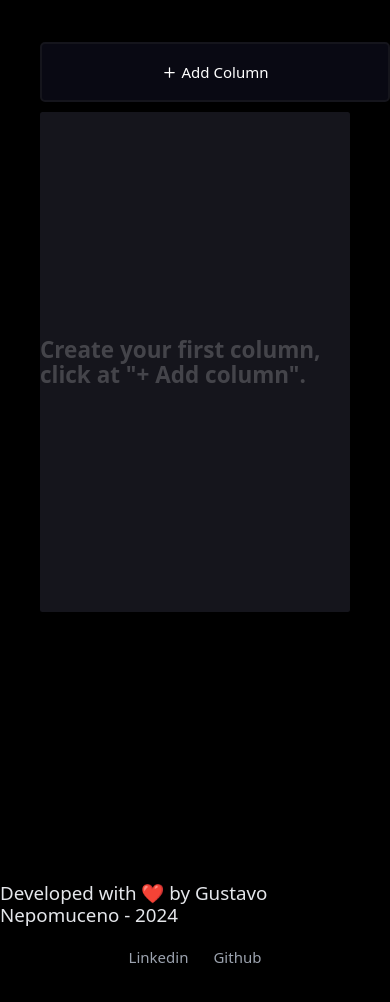
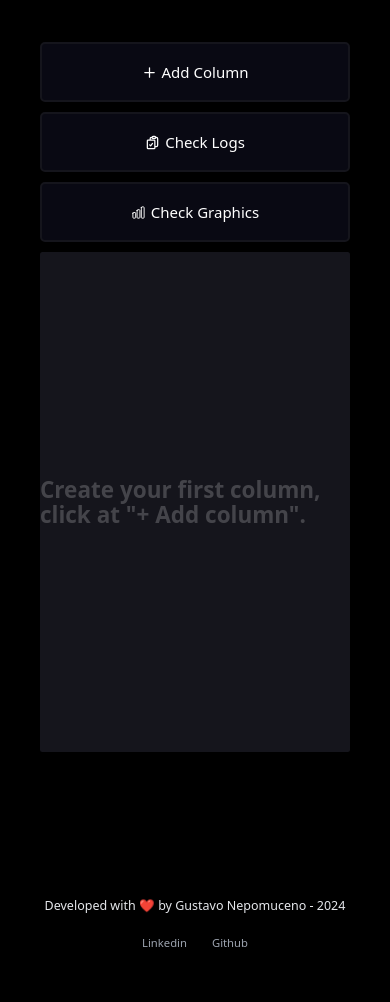
Before and after one commit to Gustavonn07/Kanban-DnD, a React (Vite) app: page / in a window 390 px wide. Built offline with nearby package versions, Linux system fonts and the light colour scheme.

Commit message:
add: adicionando responsivo

```diff
--- a/src/components/Kanban_Board.tsx
+++ b/src/components/Kanban_Board.tsx
@@ -104,7 +104,7 @@ function Kanban_Board() {
         sensors={sensors}
       >
         <div className="m-auto flex flex-col justify-start gap-4 min-h-[90vh] w-full">
-          <div className="flex gap-4">
+          <div className="flex sm:flex-row flex-col gap-4">
             <Button
               handler={() => open('column')}
             >
@@ -127,7 +127,7 @@ function Kanban_Board() {
             </Button>
           </div>
 
-          <div className="flex gap-4">
+          <div className="flex sm:flex-row flex-col gap-4">
             <SortableContext items={columnsId}>
               {columns.length !== 0 ? columns.map((col) => (
                 <div key={col.id}>
@@ -200,7 +200,7 @@ function Kanban_Board() {
       {openModal === 'column' &&
         <Kanban_Modal
           setOpenModal={() => close()}
-          classDiv="w-1/4 h-1/3 -translate-y-3/4"
+          classDiv="md:w-1/4 sm:w-1/2 w-2/3 h-1/3 -translate-y-3/4"
         >
           <div className="flex flex-col w-full h-full justify-center px-12 gap-10">
             <label
--- a/src/components/Kanban_Column.tsx
+++ b/src/components/Kanban_Column.tsx
@@ -153,7 +153,7 @@ function Kanban_Column({ column, deleteColumn, updateColumn, tasks, deleteTask,
             ref={setNodeRef}
             style={style}
             id={`${column.id}`}
-            className="bg-columnBackgroundColor w-[35rem] min-w-[35rem] h-[50rem] max-h-[50rem] rounded-md flex flex-col"
+            className="bg-columnBackgroundColor sm:w-[35rem] min-w-[25rem] h-[50rem] max-h-[50rem] rounded-md flex flex-col"
         >
             <Column_Title
                 editMode={editMode}
--- a/src/components/Kanban_Create.tsx
+++ b/src/components/Kanban_Create.tsx
@@ -46,8 +46,11 @@ function Kanban_Create({ column, createTask, setTasksPerMonth, months, tasks, se
     };
 
     return (
-        <Kanban_Modal setOpenModal={setOpenModal}>
-            <form className="grid grid-cols-2 w-full gap-y-10 gap-x-32 px-32 py-16">
+        <Kanban_Modal
+            setOpenModal={setOpenModal}
+            classDiv="sm:h-10/12 self-center"
+        >
+            <form className="grid sm:grid-cols-2 grid-cols-1 overflow-y-scroll w-full lg:gap-y-10 lg:gap-x-32 lg:px-32 lg:py-16 gap-y-2.5 gap-x-8 px-8 py-4">
                 {inputs.map((input, index) => (
                     <Form_Input
                         key={index}
@@ -70,7 +73,7 @@ function Kanban_Create({ column, createTask, setTasksPerMonth, months, tasks, se
                 />
             </form>
 
-            <div className="absolute right-32 bottom-20 flex gap-10">
+            <div className="md:absolute pl-8 md:p-0 right-32 lg:bottom-20 bottom-10 flex gap-10">
                 <button
                     className="mt-auto flex gap-2 items-center border-gray-200 border-2 rounded-md py-4 justify-center w-64 hover:bg-rose-500 hover:border-rose-500 hover:text-gray-200 active:bg-black duration-150 text-xl font-semibold stroke-2"
                     onClick={() => setOpenModal(false)}
--- a/src/components/Kanban_Graphics.tsx
+++ b/src/components/Kanban_Graphics.tsx
@@ -27,9 +27,10 @@ function Kanban_Graphics({ setOpenGraphicsModal, columns, tasks, tasksPerMonth,
     return (
         <Kanban_Modal
             setOpenModal={setOpenGraphicsModal}
+            classDiv="sm:w-10/12 w-full"
         >
-            <ul className="flex gap-5 px-5 overflow-hidden items-center h-full">
-                <li className="w-1/2 h-5/6">
+            <ul className="flex gap-5 px-5 sm:overflow-hidden overflow-auto items-center h-full">
+                <li className="w-1/2 min-w-[30rem] h-5/6">
                 <h2 className="flex justify-center items-center w-full py-3 text-4xl font-semibold">Tasks per columns</h2>
                     <Chart_Pie
                         labels={pieLabels}
@@ -37,7 +38,7 @@ function Kanban_Graphics({ setOpenGraphicsModal, columns, tasks, tasksPerMonth,
                         colors={colors}
                     />
                 </li>
-                <li className="w-1/2 h-5/6 flex flex-col justify-between items-center bg-gray-200 rounded-md p-8 shadow-xl shadow-[#00000090]">
+                <li className="w-1/2 min-w-[30rem] h-5/6 flex flex-col justify-between items-center bg-gray-200 rounded-md p-8 shadow-xl shadow-[#00000090]">
                     <h2 className="flex justify-center items-center w-full text-4xl text-mainBackgroundColor font-semibold">Tasks per month</h2>
                     <Chart_Bar
                         labels={months}
--- a/src/components/Kanban_Logs.tsx
+++ b/src/components/Kanban_Logs.tsx
@@ -31,7 +31,7 @@ function Log_Container({ log, columns, index }: PropsContainer) {
 
     return (
         <li
-            className={twMerge('p-2 rounded relative shadow-md shadow-[#00000060] w-full max-w-full min-h-[6rem] text-columnBackgroundColor font-medium flex justify-start items-center gap-2 text-2xl ', logStyles[log.type][0] || 'bg-white text-black')}
+            className={twMerge('p-2 rounded relative shadow-md shadow-[#00000060] w-full max-w-full min-h-[6rem] text-columnBackgroundColor font-medium flex justify-start items-center gap-2 md:text-2xl sm:text-lg text-xs', logStyles[log.type][0] || 'bg-white text-black')}
         >
             <span className="absolute top-1 left-3 text-base text-gray-500">
                 {log.date}
@@ -96,12 +96,12 @@ function Kanban_Logs({ setOpenLogModal, logs, columns, deleteLogs }: Props) {
                     e.preventDefault();
                     open("deleteLog");
                     }}
-                    className="absolute right-10 bottom-10 flex gap-2 items-center border-gray-200 border-2 rounded-md py-4 justify-center w-64 hover:bg-rose-500 hover:border-rose-500 hover:text-gray-200 active:bg-black duration-150 text-xl font-semibold stroke-2"
+                    className="absolute z-50 bg-mainBackgroundColor right-10 bottom-10 flex gap-2 items-center border-gray-200 border-2 rounded-md py-4 justify-center w-64 hover:bg-rose-500 hover:border-rose-500 hover:text-gray-200 active:bg-black duration-150 text-xl font-semibold stroke-2"
                 >
                     Delete all logs
                 </button>
 
-                <ul className="flex flex-col gap-6 overflow-y-auto h-full w-3/4 p-10">
+                <ul className="flex flex-col gap-6 overflow-y-auto h-full md:w-3/4 w-full p-10">
                     {
                         logs.map((log, index) => (
                             <Log_Container
--- a/src/components/Kanban_Modal.tsx
+++ b/src/components/Kanban_Modal.tsx
@@ -13,11 +13,11 @@ function Kanban_Modal({ setOpenModal, children, classDiv }: Props) {
     return (
         <section
             onClick={() => setOpenModal(false)}
-            className="absolute cursor-default z-[100] left-0 top-0 w-full h-screen flex justify-center items-center bg-[#00000080]"
+            className="fixed cursor-default z-[100] left-0 top-0 w-full h-screen flex justify-center items-center bg-[#00000080]"
         >
             <div
                 onClick={(e) => e.stopPropagation()}
-                className={twMerge("w-10/12 relative stroke-2 h-[90%] rounded shadow-md shadow-[#00000060] bg-slate-900", classDiv)}
+                className={twMerge("w-10/12 relative stroke-2 h-[90%] overflow-y-auto rounded shadow-md shadow-[#00000060] bg-slate-900", classDiv)}
             >
                 <button
                     onClick={() => setOpenModal(false)}
--- a/src/components/geral.Button.tsx
+++ b/src/components/geral.Button.tsx
@@ -12,7 +12,7 @@ function Button({ handler, children, classButton }: Props) {
   return (
     <button
       onClick={handler}
-      className={twMerge("h-[6rem] w-[35rem] min-w-[35rem] justify-center items-center stroke-2 text-2xl cursor-pointer rounded-lg bg-mainBackgroundColor border-2 border-columnBackgroundColor ring-violet-500 hover:ring-2 duration-150 p-4 flex gap-2", classButton)}
+      className={twMerge("h-[6rem] sm:w-[35rem] min-w-[25rem] justify-center items-center stroke-2 text-2xl cursor-pointer rounded-lg bg-mainBackgroundColor border-2 border-columnBackgroundColor ring-violet-500 hover:ring-2 duration-150 p-4 flex gap-2", classButton)}
     >
       {children}
     </button>
--- a/src/components/geral.Footer.tsx
+++ b/src/components/geral.Footer.tsx
@@ -3,9 +3,9 @@ function Footer() {
 
   return (
     <footer className="w-full flex justify-center flex-col items-center gap-8 h-64">
-        <p className="text-3xl text-gray-200">Developed with ❤️ by Gustavo Nepomuceno - 2024</p>
+        <p className="text-xl sm:text-3xl text-gray-200">Developed with ❤️ by Gustavo Nepomuceno - 2024</p>
 
-        <div className="flex gap-10 text-2xl text-gray-400">
+        <div className="flex gap-10 text-lg sm:text-2xl text-gray-400">
             <a className="hover:text-gray-200 duration-200" href="https://www.linkedin.com/in/gustavo-nepomuceno-657807272/">Linkedin</a>
             <a className="hover:text-gray-200 duration-200" href="https://github.com/Gustavonn07">Github</a>
         </div>
```
